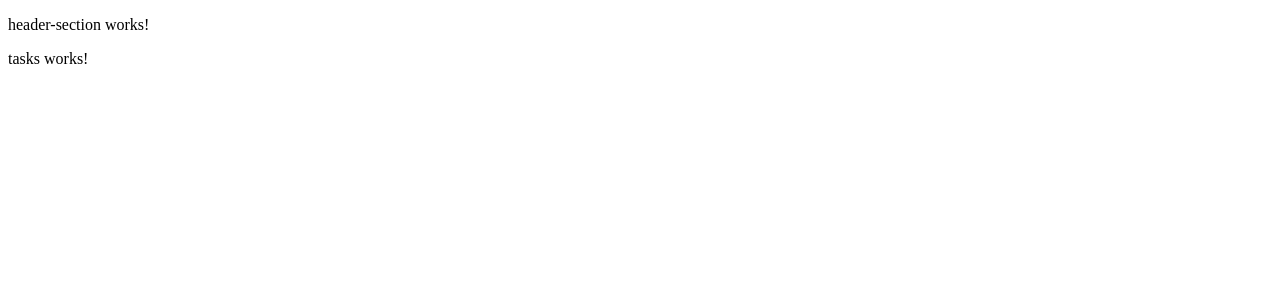
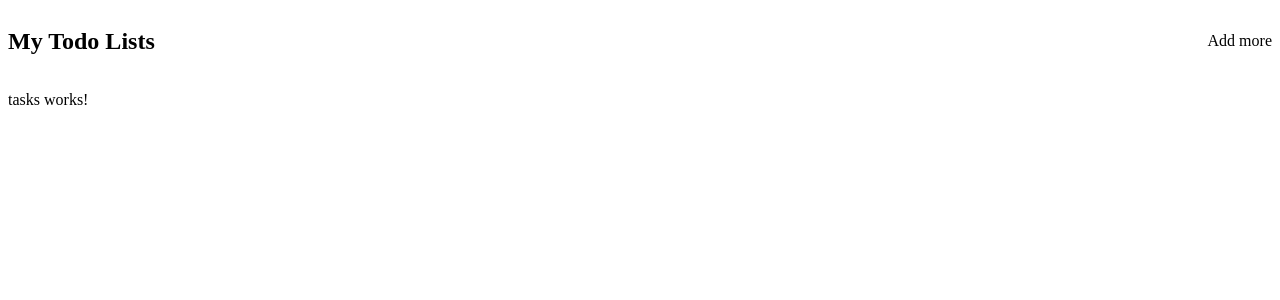
Before and after one commit to sudhansom/todos-angular, an Angular app: page / in a window 1280 px wide. Shown: the top 300 px of the page. Built offline with nearby package versions, Linux system fonts and the light colour scheme.

Commit message:
added a title and a button in header section

```diff
--- a/src/app/components/header-section/header-section.component.html
+++ b/src/app/components/header-section/header-section.component.html
@@ -1 +1,4 @@
-<p>header-section works!</p>
+<div class="header-section">
+  <h2>My Todo Lists</h2>
+  <span>Add more</span>
+</div>
--- a/src/app/components/header-section/header-section.component.scss
+++ b/src/app/components/header-section/header-section.component.scss
@@ -0,0 +1,7 @@
+:host {
+  .header-section {
+    display: flex;
+    justify-content: space-between;
+    align-items: center;
+  }
+}
```
